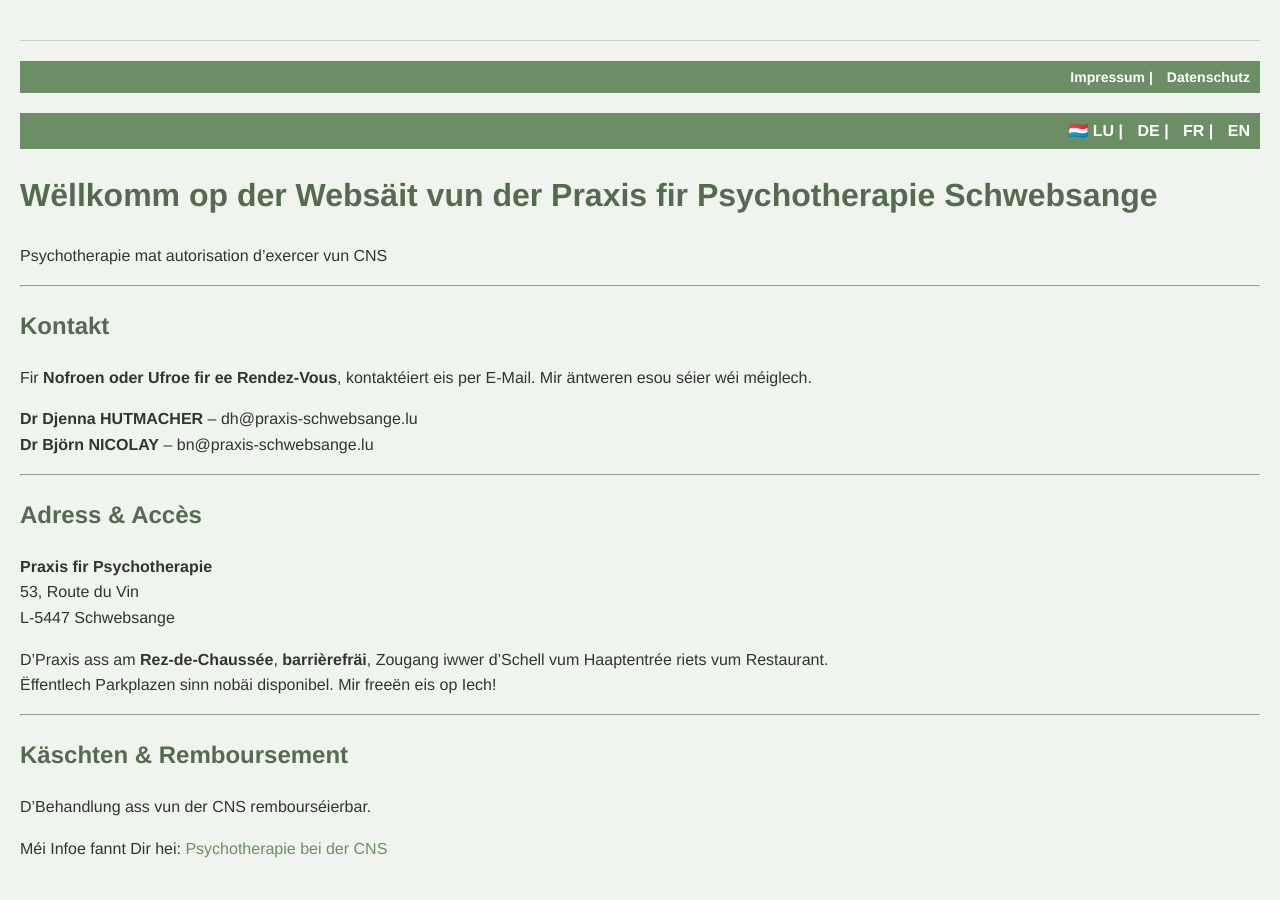
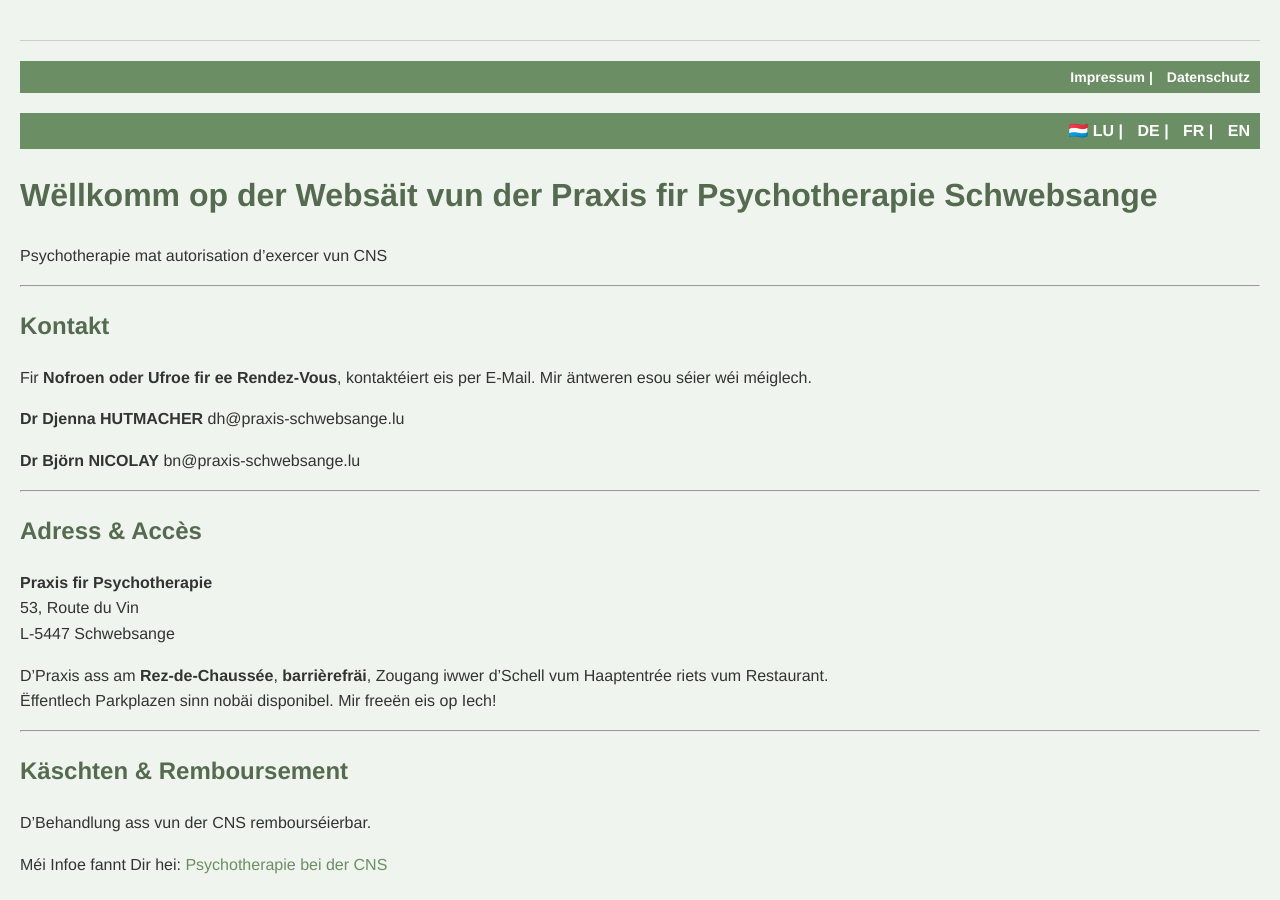
Before and after one commit to bjoernbrightside/praxis-schwebsange, a Jekyll site: the page built from lb/index.md, in a window 1280 px wide. Built offline with Jekyll 4.4.1, drawn with Linux system fonts in a browser that asks for light colours.

```diff
--- a/lb/index.md
+++ b/lb/index.md
@@ -16,8 +16,11 @@ Psychotherapie mat autorisation d'exercer vun CNS
 
 Fir **Nofroen oder Ufroe fir ee Rendez-Vous**, kontaktéiert eis per E-Mail. Mir äntweren esou séier wéi méiglech.
 
-**Dr Djenna HUTMACHER** – dh@praxis-schwebsange.lu
-**Dr Björn NICOLAY** – bn@praxis-schwebsange.lu
+**Dr Djenna HUTMACHER**
+dh@praxis-schwebsange.lu
+
+**Dr Björn NICOLAY**
+bn@praxis-schwebsange.lu
 
 ---
 
```
